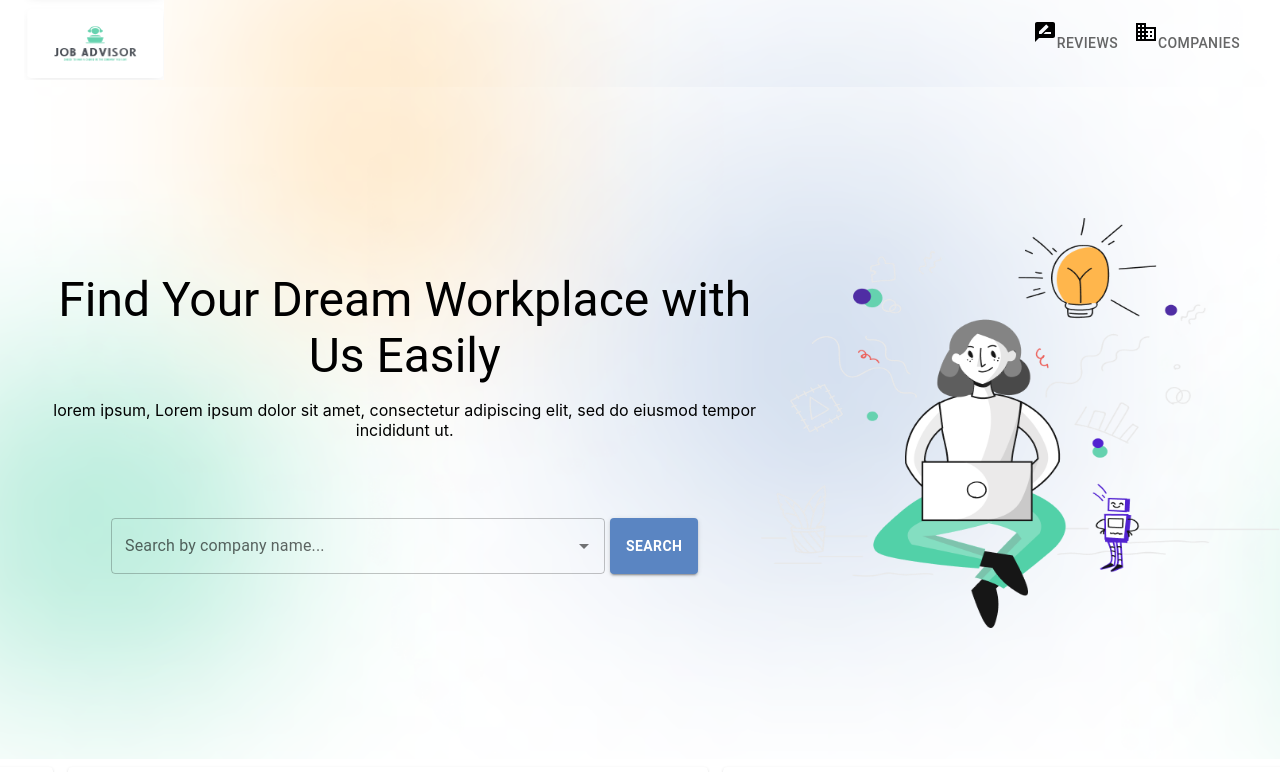
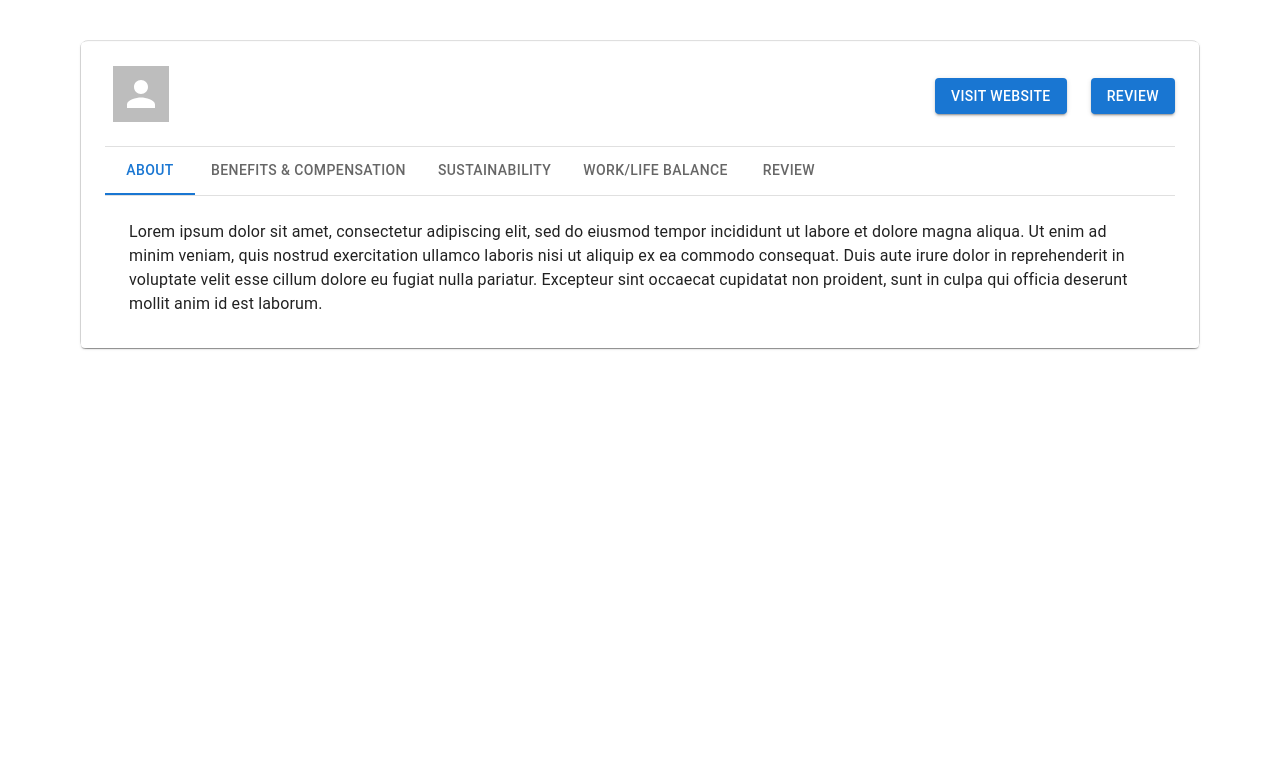
Before and after one commit to Job-Advisor-project/FrontEnd, a React (Create React App) app in the folder react/: page / in a window 1280 px wide. Shown: the top 772 px of the page. Built offline with nearby package versions, Linux system fonts and the light colour scheme.

Commit message:
adding comp tabs

```diff
--- a/react/package.json
+++ b/react/package.json
@@ -10,6 +10,9 @@
     "@testing-library/jest-dom": "^5.16.5",
     "@testing-library/react": "^13.4.0",
     "@testing-library/user-event": "^13.5.0",
+    "path-browserify": "^1.0.1",
+    "postcss-normalize": "^10.0.1",
+    "postcss-preset-env": "^7.8.3",
     "react": "^18.2.0",
     "react-dom": "^18.2.0",
     "react-multi-carousel": "^2.8.2",
@@ -40,5 +43,8 @@
       "last 1 firefox version",
       "last 1 safari version"
     ]
+  },
+  "devDependencies": {
+    "postcss-flexbugs-fixes": "^5.0.2"
   }
 }
--- a/react/src/App.js
+++ b/react/src/App.js
@@ -1,33 +1,41 @@
-import React, { useState } from "react";
-import { BrowserRouter as Router, Routes, Route } from "react-router-dom";
-import CompanyOverview from "./pages/CompanyOverview";
-import HomePage from "./pages/Home";
-import SearchResult from "./pages/SearchResult";
+// import React, { useState } from "react";
+// import { BrowserRouter as Router, Routes, Route } from "react-router-dom";
+// import CompanyOverview from "./pages/CompanyOverview";
+// import HomePage from "./pages/Home";
+// import SearchResult from "./pages/SearchResult";
+
+// export default function App() {
+//   const [tag, setTag] = useState("work&life");
+//   const [company, setCompany] = useState("");
+//   const handleSelection = (selectedTag) => {
+//     selectedTag && setTag(selectedTag);
+//   };
+
+//   return (
+//     <div>
+//       <Router>
+//         <Routes>
+//           <Route
+//             path="/"
+//             element={
+//               <HomePage setCompany={setCompany} onSelect={handleSelection} />
+//             }
+//           />
+//           <Route path="/searchResult" element={<SearchResult tag={tag} />} />
+//           <Route
+//             path="/companyOverview"
+//             element={<CompanyOverview company={company} />}
+//           />
+//         </Routes>
+//       </Router>
+//     </div>
+//   );
+// }
+
+//============================ homepage =============================
+
+import Tabs from "./components/Tabs";
 
 export default function App() {
-  const [tag, setTag] = useState("work&life");
-  const [company, setCompany] = useState("");
-  const handleSelection = (selectedTag) => {
-    selectedTag && setTag(selectedTag);
-  };
-
-  return (
-    <div>
-      <Router>
-        <Routes>
-          <Route
-            path="/"
-            element={
-              <HomePage setCompany={setCompany} onSelect={handleSelection} />
-            }
-          />
-          <Route path="/searchResult" element={<SearchResult tag={tag} />} />
-          <Route
-            path="/companyOverview"
-            element={<CompanyOverview company={company} />}
-          />
-        </Routes>
-      </Router>
-    </div>
-  );
+  return <Tabs />;
 }
--- a/react/src/components/Header.jsx
+++ b/react/src/components/Header.jsx
@@ -26,7 +26,7 @@ const Header = () => {
         <Toolbar>
           <Typography>
             <img
-              src="../assets/jobadvisorlogo.jpg"
+              src="../assets/ja-logo.png"
               alt="jobadvisorlogo"
               width={140}
               height={80}
--- /dev/null
+++ b/react/src/components/Tabs.jsx
@@ -0,0 +1,147 @@
+import React from "react";
+import PropTypes from "prop-types";
+import Tabs from "@mui/material/Tabs";
+import Tab from "@mui/material/Tab";
+import Typography from "@mui/material/Typography";
+import Box from "@mui/material/Box";
+import {
+  Card,
+  CardHeader,
+  CardActions,
+  Avatar,
+  Stack,
+  Button,
+} from "@mui/material";
+
+function TabPanel(props) {
+  const { children, value, index, ...other } = props;
+
+  return (
+    <div
+      role="tabpanel"
+      hidden={value !== index}
+      id={`simple-tabpanel-${index}`}
+      aria-labelledby={`simple-tab-${index}`}
+      {...other}
+    >
+      {value === index && (
+        <Box sx={{ p: 3 }}>
+          <Typography>{children}</Typography>
+        </Box>
+      )}
+    </div>
+  );
+}
+
+TabPanel.propTypes = {
+  children: PropTypes.node,
+  index: PropTypes.number.isRequired,
+  value: PropTypes.number.isRequired,
+};
+
+function a11yProps(index) {
+  return {
+    id: `simple-tab-${index}`,
+    "aria-controls": `simple-tabpanel-${index}`,
+  };
+}
+
+export default function BasicTabs() {
+  const [value, setValue] = React.useState(0);
+
+  const handleChange = (event, newValue) => {
+    setValue(newValue);
+  };
+
+  return (
+    /* Flexbox */
+    <Box
+      sx={{
+        flexDirection: "column",
+        display: "flex",
+        alignItems: "stretch",
+        mx: 10,
+        mt: 5,
+        bgcolor: (theme) =>
+          theme.palette.mode === "dark" ? "#101010" : "#fff",
+        color: (theme) =>
+          theme.palette.mode === "dark" ? "grey.300" : "grey.800",
+        border: "1px solid",
+        borderColor: (theme) =>
+          theme.palette.mode === "dark" ? "grey.800" : "grey.300",
+        borderRadius: 2,
+        fontSize: "0.875rem",
+        fontWeight: "700",
+      }}
+    >
+      {/* card*/}
+      <Card sx={{ mt: 0.1, px: 2, maxWidth: 10100 }}>
+        <CardHeader
+          avatar={
+            <Avatar
+              variant="square"
+              sx={{ mt: 1, width: 56, height: 56 }}
+            ></Avatar>
+          }
+          action={
+            <Stack spacing={3} direction="row" sx={{ mt: 3 }}>
+              <Button variant="contained">Visit Website</Button>
+              <Button variant="contained">Review</Button>
+            </Stack>
+          }
+        />
+        <CardActions>
+          {/* tabs */}
+          <Box sx={{ width: "100%" }}>
+            <Box sx={{ borderBottom: 1, borderTop: 1, borderColor: "divider" }}>
+              <Tabs
+                value={value}
+                onChange={handleChange}
+                aria-label="basic tabs example"
+              >
+                <Tab label="About" {...a11yProps(0)} />
+                <Tab label="Benefits & Compensation" {...a11yProps(1)} />
+                <Tab label="Sustainability" {...a11yProps(2)} />
+                <Tab label="Work/Life Balance" {...a11yProps(3)} />
+                <Tab label="Review" {...a11yProps(4)} />
+              </Tabs>
+            </Box>
+            <TabPanel value={value} index={0}>
+              Lorem ipsum dolor sit amet, consectetur adipiscing elit, sed do
+              eiusmod tempor incididunt ut labore et dolore magna aliqua. Ut
+              enim ad minim veniam, quis nostrud exercitation ullamco laboris
+              nisi ut aliquip ex ea commodo consequat. Duis aute irure dolor in
+              reprehenderit in voluptate velit esse cillum dolore eu fugiat
+              nulla pariatur. Excepteur sint occaecat cupidatat non proident,
+              sunt in culpa qui officia deserunt mollit anim id est laborum.
+            </TabPanel>
+            <TabPanel value={value} index={1}>
+              Duis aute irure dolor in reprehenderit in voluptate velit esse
+              cillum dolore eu fugiat nulla pariatur. Excepteur sint occaecat
+              cupidatat non proident, sunt in culpa qui officia deserunt mollit
+              anim id est laborum.
+            </TabPanel>
+            <TabPanel value={value} index={2}>
+              Lorem ipsum dolor sit amet, consectetur adipiscing elit, sed do
+              eiusmod tempor incididunt ut labore et dolore magna aliqua. Ut
+              enim ad minim veniam, quis nostrud exercitation ullamco laboris
+              nisi ut aliquip ex ea commodo consequat. Duis aute irure dolor in
+              reprehenderit in voluptate velit esse cillum dolore eu fugiat
+              nulla pariatur. Excepteur sint occaecat cupidatat non proident,
+              sunt in culpa qui officia deserunt mollit anim id est laborum.
+            </TabPanel>
+            <TabPanel value={value} index={3}>
+              Duis aute irure dolor in reprehenderit in voluptate velit esse
+              cillum dolore eu fugiat nulla pariatur. Excepteur sint occaecat
+              cupidatat non proident, sunt in culpa qui officia deserunt mollit
+              anim id est laborum.
+            </TabPanel>
+            <TabPanel value={value} index={4}>
+              Duis aute irure dolor in reprehenderit in voluptate velit esse.
+            </TabPanel>
+          </Box>
+        </CardActions>
+      </Card>
+    </Box>
+  );
+}
--- a/react/src/pages/CompanyOverview.jsx
+++ b/react/src/pages/CompanyOverview.jsx
@@ -1,6 +1,7 @@
 import { Typography } from "@mui/material";
 import { useEffect, useState } from "react";
 import { getCompanyDataVm } from "../api/viewModelels/companyDataVm";
+// import Tabs from "../components/Tabs";
 
 export default function CompanyOverview({ company }) {
   const [companyData, setCompanyData] = useState([]);
@@ -10,6 +11,9 @@ export default function CompanyOverview({ company }) {
     });
   }, [company]);
   return companyData.map((comp) => (
-    <Typography>{comp.attributes.name}</Typography>
+    <>
+      <Typography>{comp.attributes.name}</Typography>
+      {/* <Tabs /> */}
+    </>
   )); //Company Card component might be added instead of <Typography>
 }
```
Also changed, not shown: react/public/assets/ja-logo.png (renamed from react/public/assets/ja logo.png), 1 other file (tests, documents, lock files or other folders).
